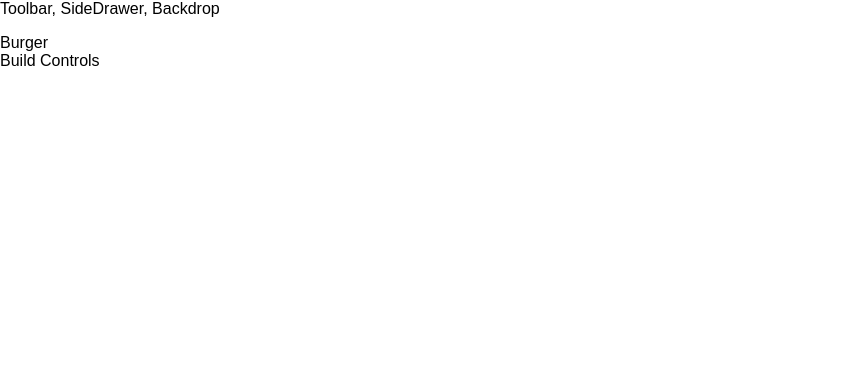
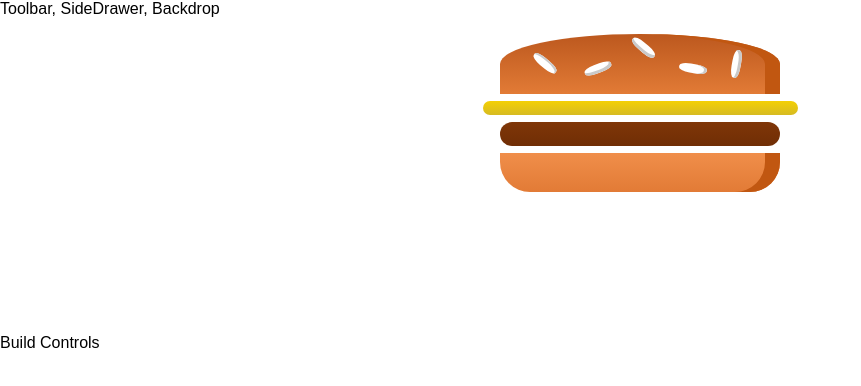
Before and after one commit to dalibormitic/ReactBurgerBuilderApp, a React app: page / in a window 1280 px wide. Shown: the top 386 px of the page, without its empty margins (0-861 px from the left). Built offline with nearby package versions, Linux system fonts and the light colour scheme.

Commit message:
Added BurgerIngredient component, burger styling

```diff
--- a/package.json
+++ b/package.json
@@ -44,6 +44,7 @@
     "postcss-normalize": "8.0.1",
     "postcss-preset-env": "6.7.0",
     "postcss-safe-parser": "4.0.1",
+    "prop-types": "^15.7.2",
     "react": "^16.12.0",
     "react-app-polyfill": "^1.0.6",
     "react-dev-utils": "^10.2.0",
--- /dev/null
+++ b/src/components/Burger/Burger.js
@@ -0,0 +1,16 @@
+import React from "react";
+import classes from './Burger.module.css';
+import BurgerIngredient from './BurgerIngredient/BurgerIngredient'
+
+const burger = (props) => {
+    return(
+        <div className={classes.Burger}>
+            <BurgerIngredient type="bread-top" />
+            <BurgerIngredient type="cheese" />
+            <BurgerIngredient type="meat" />
+            <BurgerIngredient type="bread-bottom" />
+        </div>
+    );
+}
+
+export default burger;
--- /dev/null
+++ b/src/components/Burger/Burger.module.css
@@ -0,0 +1,30 @@
+.Burger {
+    width: 100%;
+    margin: auto;
+    height: 250px;
+    /* overflow: scroll; */
+    text-align: center;
+    font-weight: bold;
+    font-size: 1.2rem;
+}
+
+@media (min-width: 1000px) and (min-height: 700px){
+    .Burger {
+        width: 700px;
+        height: 600px;
+    }
+}
+
+@media (min-width: 500px) and (min-height: 401px){
+    .Burger {
+        width: 450px;
+        height: 400px;
+    }
+}
+
+@media (min-width: 500px) and (min-height: 400px){
+    .Burger {
+        width: 350px;
+        height: 300px;
+    }
+}
--- /dev/null
+++ b/src/components/Burger/BurgerIngredient/BurgerIngredient.js
@@ -0,0 +1,45 @@
+import React, {Component} from "react";
+import classes from './BurgerIngredient.module.css';
+import PropTypes from 'prop-types';
+
+class BurgerIngredient extends Component {
+    render(){
+        let ingredient = null;
+
+        switch(this.props.type){
+            case('bread-bottom'):
+                ingredient = <div className={classes.BreadBottom}></div>;
+                break;
+            case('bread-top'):
+                ingredient = (
+                    <div className={classes.BreadTop}>
+                        <div className={classes.Seeds1}></div>
+                        <div className={classes.Seeds2}></div>
+                    </div>
+                );
+                break;
+            case('meat'):
+                ingredient = <div className={classes.Meat}></div>;
+                break;
+            case('cheese'):
+                ingredient = <div className={classes.Cheese}></div>;
+                break;
+            case('bacon'):
+                ingredient = <div className={classes.Bacon}></div>;
+                break;
+            case('salad'):
+                ingredient = <div className={classes.Salad}></div>;
+                break;
+            default:
+                ingredient = null;
+        }
+
+        return ingredient;
+    }
+}
+
+BurgerIngredient.propTypes = {
+    type: PropTypes.string.isRequired
+}
+
+export default BurgerIngredient;
--- /dev/null
+++ b/src/components/Burger/BurgerIngredient/BurgerIngredient.module.css
@@ -0,0 +1,113 @@
+.BreadBottom {
+    height: 13%;
+    width: 80%;
+    background: linear-gradient(#F08E4A, #e27b36);
+    border-radius: 0 0 30px 30px;
+    box-shadow: inset -15px 0 #c15711;
+    margin: 2% auto;
+}
+
+.BreadTop {
+    height: 20%;
+    width: 80%;
+    background: linear-gradient(#bc581e, #e27b36);
+    border-radius: 50% 50% 0 0;
+    box-shadow: inset -15px 0 #c15711;
+    margin: 2% auto;
+    position: relative;
+}
+
+.Seeds1 {
+    width: 10%;
+    height: 15%;
+    position: absolute;
+    background-color: white;
+    left: 30%;
+    top: 50%;
+    border-radius: 40%;
+    transform: rotate(-20deg);
+    box-shadow: inset -2px -3px #c9c9c9;
+}
+
+.Seeds1:after {
+    content: "";
+    width: 100%;
+    height: 100%;
+    position: absolute;
+    background-color: white;
+    left: -170%;
+    top: -260%;
+    border-radius: 40%;
+    transform: rotate(60deg);
+    box-shadow: inset -1px 2px #c9c9c9;
+  }
+
+.Seeds1:before {
+    content: "";
+    width: 100%;
+    height: 100%;
+    position: absolute;
+    background-color: white;
+    left: 180%;
+    top: -50%;
+    border-radius: 40%;
+    transform: rotate(60deg);
+    box-shadow: inset -1px -3px #c9c9c9;
+  }
+
+  .Seeds2 {
+    width: 10%;
+    height: 15%;
+    position: absolute;
+    background-color: white;
+    left: 64%;
+    top: 50%;
+    border-radius: 40%;
+    transform: rotate(10deg);
+    box-shadow: inset -3px 0 #c9c9c9;
+  }
+
+  .Seeds2:before {
+    content: "";
+    width: 100%;
+    height: 100%;
+    position: absolute;
+    background-color: white;
+    left: 150%;
+    top: -130%;
+    border-radius: 40%;
+    transform: rotate(90deg);
+    box-shadow: inset 1px 3px #c9c9c9;
+  }
+
+
+.Meat {
+    width: 80%;
+    height: 8%;
+    background: linear-gradient(#7f3608, #702e05);
+    margin: 2% auto;
+    border-radius: 15px;
+}
+
+.Cheese {
+    width: 90%;
+    height: 4.5%;
+    margin: 2% auto;
+    background: linear-gradient(#f4d004, #d6bb22);
+    border-radius: 20px;
+}
+
+.Salad {
+    width: 85%;
+    height: 7%;
+    margin: 2% auto;
+    background: linear-gradient(#228c1d, #91ce50);
+    border-radius: 20px;
+}
+
+.Bacon {
+    width: 80%;
+    height: 3%;
+    background: linear-gradient(#bf3813, #c45e38);
+    margin: 2% auto;
+}
--- a/src/containers/BurgerBuilder/BurgerBuilder.js
+++ b/src/containers/BurgerBuilder/BurgerBuilder.js
@@ -1,10 +1,11 @@
 import React, {Component} from "react";
+import Burger from '../../components/Burger/Burger'
 
 class BurgerBuilder extends Component {
     render(){
         return(
             <>
-                <div>Burger</div>
+                <Burger/>
                 <div>Build Controls</div>
             </>
         );
```
